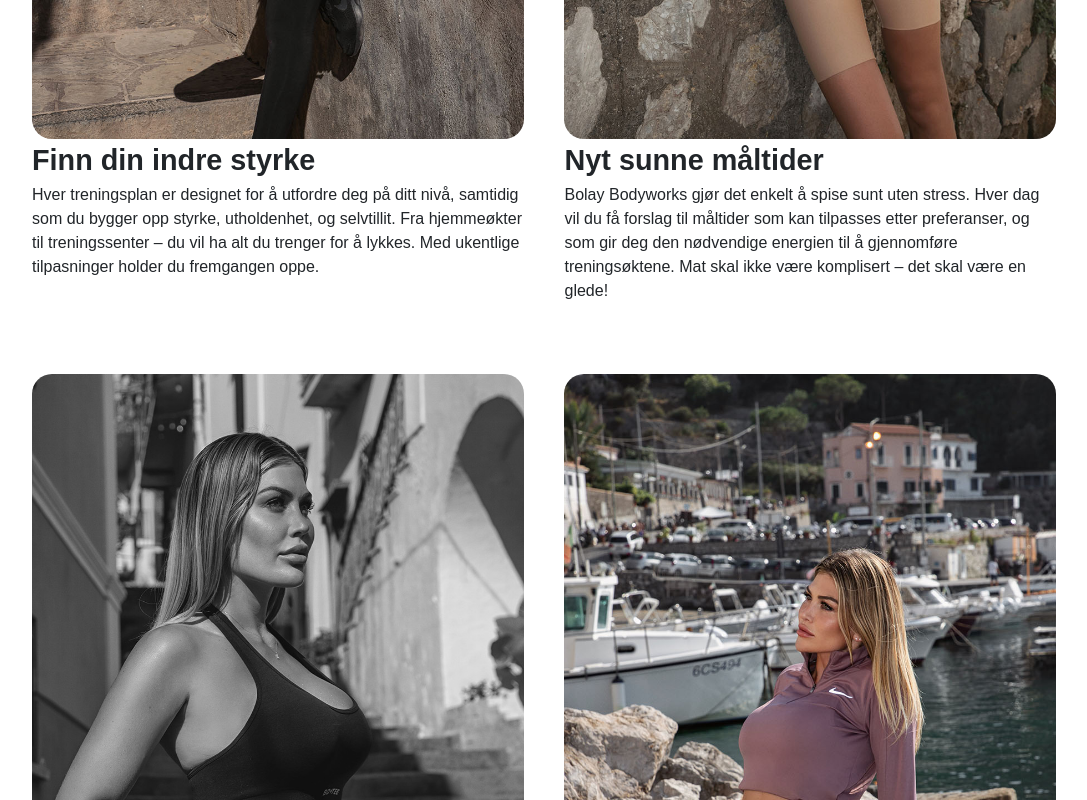
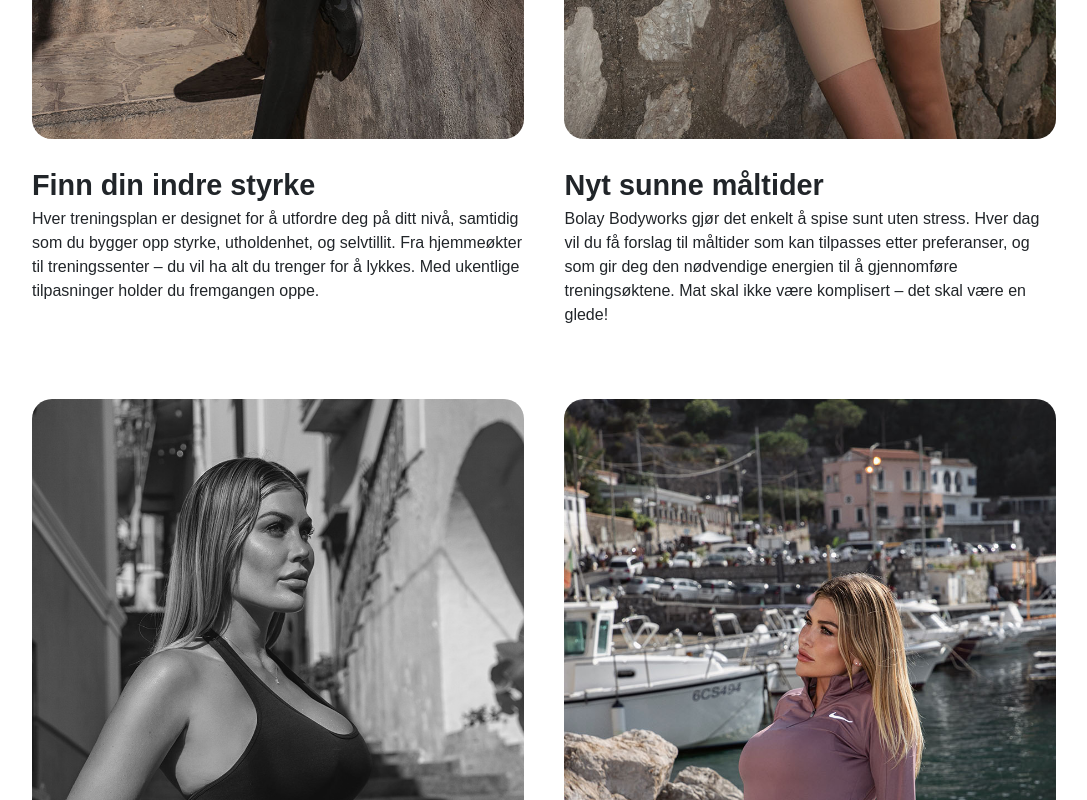
Before and after one commit to oBraenna91/bolaybodyworks, a React (Create React App) app: page / in a window 1280 px wide. Shown: the part 2400-3200 px from the top of the page, without its empty margins (96-1183 px from the left). Built offline with nearby package versions, Linux system fonts and the light colour scheme; a web font is replaced by a local one.

Commit message:
paddings

```diff
--- a/src/components/pages/home/home.module.css
+++ b/src/components/pages/home/home.module.css
@@ -17,6 +17,7 @@
 .elaborateH {
   font-size: 1.8em;
   font-weight: 600;
+  margin-top: 5%;
 }
 
 @media (min-width: 1024px) {
--- a/src/components/pages/home/home.module.scss
+++ b/src/components/pages/home/home.module.scss
@@ -13,6 +13,7 @@
 .elaborateH {
     font-size: 1.8em;
     font-weight: 600;
+    margin-top: 5%;
 }
 
 @media (min-width: 1024px) {
```
Also changed, not shown: 1 other file (tests, documents, lock files or other folders).
